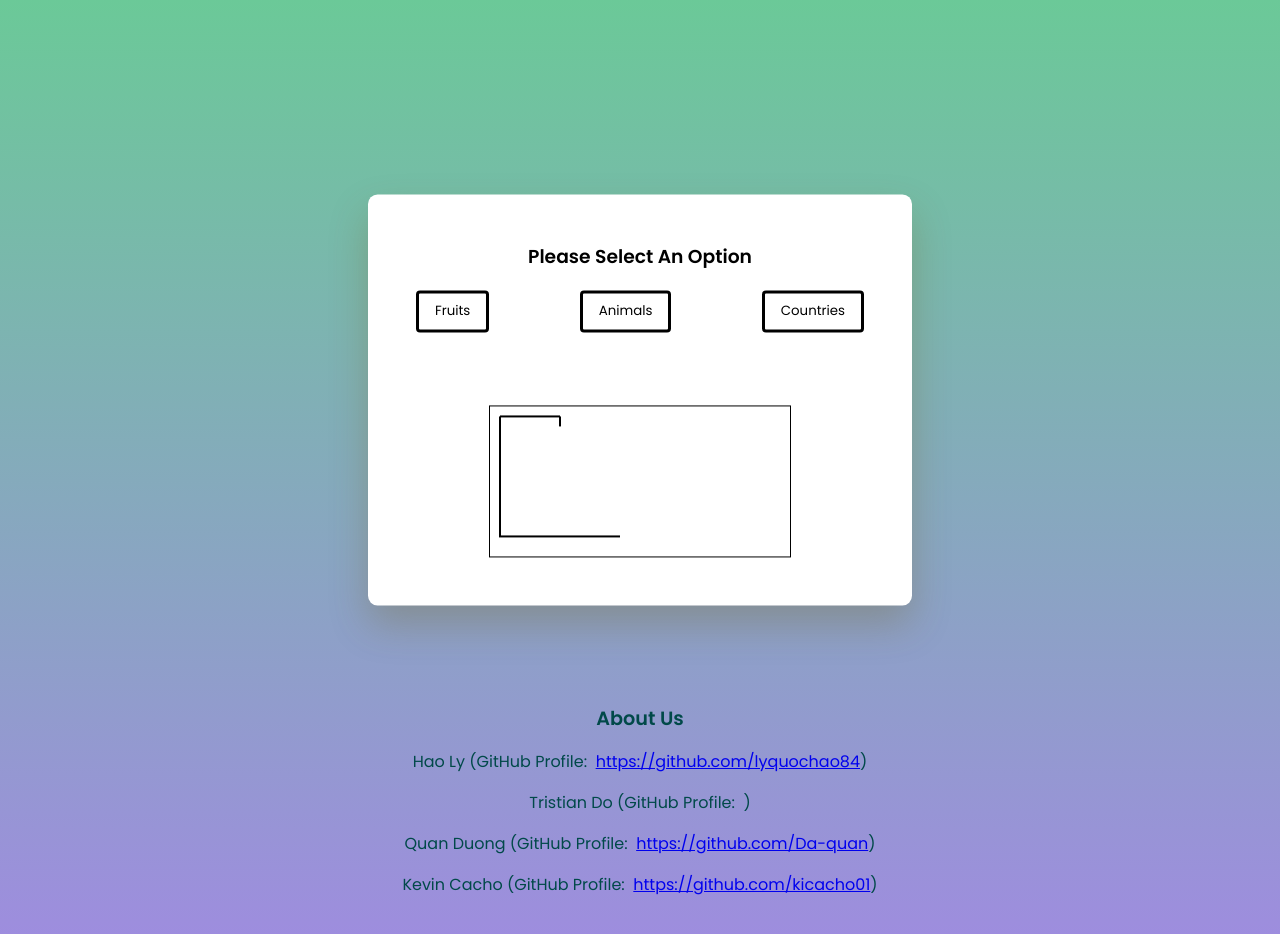
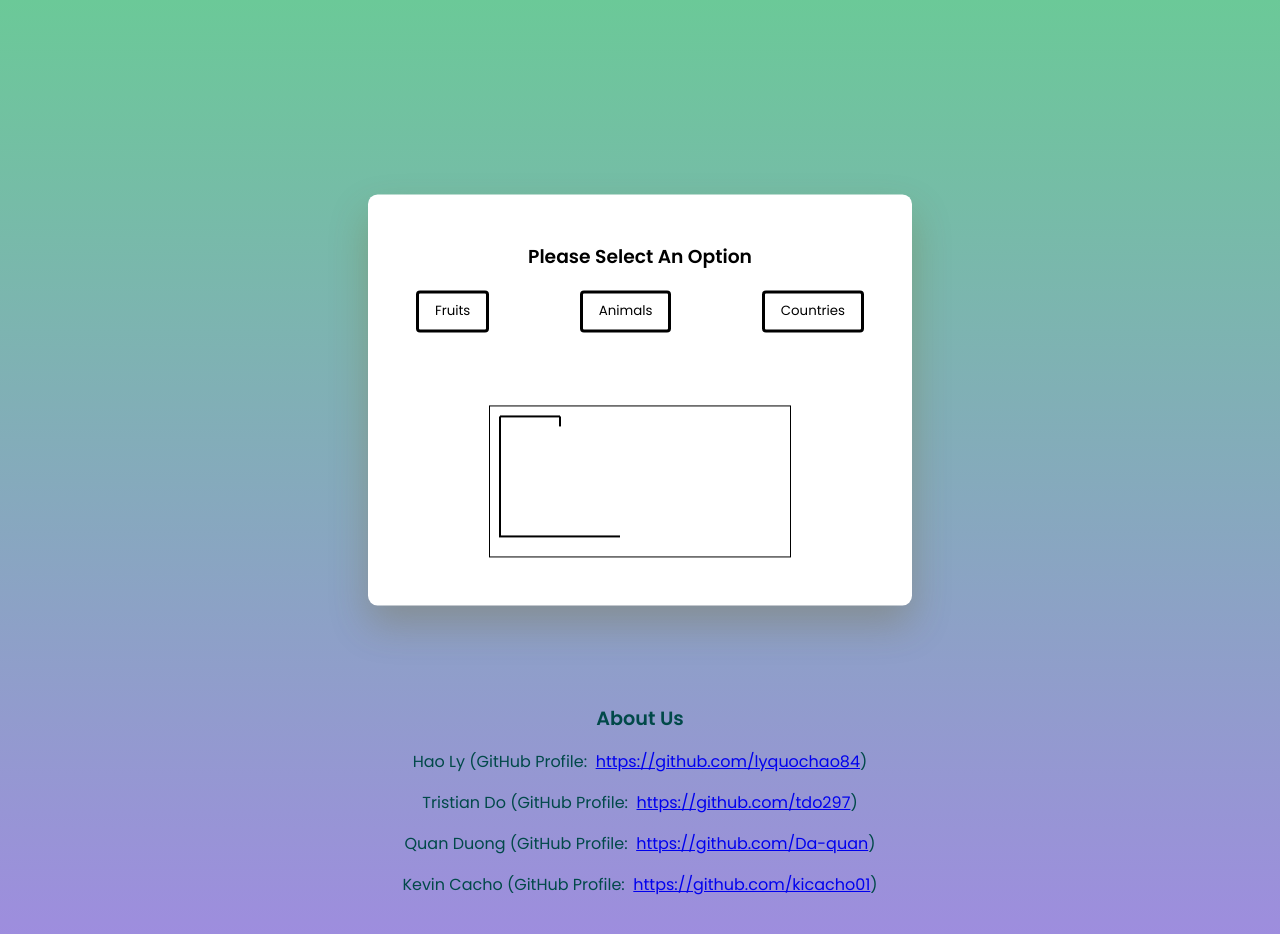
Before and after one commit to lyquochao84/CPSC349-Project3, a website: page index.html in a window 1280 px wide. Drawn offline with Linux system fonts and the light colour scheme.

Commit message:
Update index.html

```diff
--- a/index.html
+++ b/index.html
@@ -26,7 +26,7 @@
   <div id="about-us">
     <h1 class="about-us-text">About Us</h1>
     <p class="about-us-text about-us-names">Hao Ly (GitHub Profile: &nbsp; <a href="https://github.com/lyquochao84">https://github.com/lyquochao84</a>)</p>
-    <p class="about-us-text about-us-names">Tristian Do (GitHub Profile: &nbsp; <a href></a>)</p>
+    <p class="about-us-text about-us-names">Tristian Do (GitHub Profile: &nbsp; <a href="https://github.com/tdo297">https://github.com/tdo297</a>)</p>
     <p class="about-us-text about-us-names">Quan Duong (GitHub Profile: &nbsp; <a href="https://github.com/Da-quan">https://github.com/Da-quan</a>)</p>
     <p class="about-us-text about-us-names">Kevin Cacho (GitHub Profile: &nbsp; <a href="https://github.com/kicacho01">https://github.com/kicacho01</a>)</p>
   </div>
```
